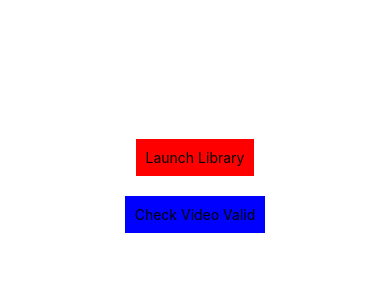
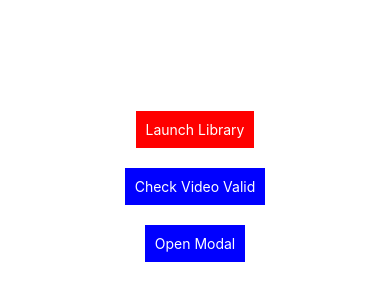
Before and after one commit to maitrungduc1410/react-native-video-trim, a React Native app in the folder example/: screen / in a window 390 px wide. Shown: the part 236-536 px from the top of the page. Built offline with nearby package versions, Linux system fonts and the light colour scheme.

Commit message:
fix(ios): rn modal is closed along with editor video controller

```diff
--- a/example/src/App.tsx
+++ b/example/src/App.tsx
@@ -7,12 +7,15 @@ import {
   TouchableOpacity,
   NativeEventEmitter,
   NativeModules,
+  Modal,
 } from 'react-native';
 import { isValidVideo, showEditor } from 'react-native-video-trim';
 import { launchImageLibrary } from 'react-native-image-picker';
-import { useEffect } from 'react';
+import { useEffect, useState } from 'react';
 
 export default function App() {
+  const [modalVisible, setModalVisible] = useState(false);
+
   useEffect(() => {
     const eventEmitter = new NativeEventEmitter(NativeModules.VideoTrim);
     const subscription = eventEmitter.addListener('VideoTrim', (event) => {
@@ -69,7 +72,7 @@ export default function App() {
         }}
         style={{ padding: 10, backgroundColor: 'red' }}
       >
-        <Text>Launch Library</Text>
+        <Text style={{ color: 'white' }}>Launch Library</Text>
       </TouchableOpacity>
       <TouchableOpacity
         onPress={() => {
@@ -81,8 +84,64 @@ export default function App() {
           marginTop: 20,
         }}
       >
-        <Text>Check Video Valid</Text>
+        <Text style={{ color: 'white' }}>Check Video Valid</Text>
       </TouchableOpacity>
+      <TouchableOpacity
+        onPress={() => {
+          setModalVisible(true);
+        }}
+        style={{
+          padding: 10,
+          backgroundColor: 'blue',
+          marginTop: 20,
+        }}
+      >
+        <Text style={{ color: 'white' }}>Open Modal</Text>
+      </TouchableOpacity>
+
+      <Modal
+        animationType="slide"
+        transparent={true}
+        visible={modalVisible}
+        onRequestClose={() => {
+          setModalVisible(!modalVisible);
+        }}
+      >
+        <View style={[styles.container, { backgroundColor: 'white' }]}>
+          <TouchableOpacity
+            onPress={async () => {
+              const result = await launchImageLibrary({
+                mediaType: 'video',
+              });
+
+              isValidVideo(result.assets![0]?.uri || '').then((res) =>
+                console.log('isValidVideo:', res)
+              );
+
+              showEditor(result.assets![0]?.uri || '', {
+                maxDuration: 20,
+              })
+                .then((res) => console.log(res))
+                .catch((e) => console.log(e));
+            }}
+            style={{ padding: 10, backgroundColor: 'red' }}
+          >
+            <Text style={{ color: 'white' }}>Launch Library</Text>
+          </TouchableOpacity>
+          <TouchableOpacity
+            onPress={() => {
+              setModalVisible(false);
+            }}
+            style={{
+              padding: 10,
+              backgroundColor: 'blue',
+              marginTop: 20,
+            }}
+          >
+            <Text style={{ color: 'white' }}>Close Modal</Text>
+          </TouchableOpacity>
+        </View>
+      </Modal>
     </View>
   );
 }
--- a/package.json
+++ b/package.json
@@ -1,6 +1,6 @@
 {
   "name": "react-native-video-trim",
-  "version": "1.0.3",
+  "version": "1.0.4",
   "description": "Video trimmer for your React Native app",
   "main": "lib/commonjs/index",
   "module": "lib/module/index",
```
Also changed, not shown: 1 other file (tests, documents, lock files or other folders).
